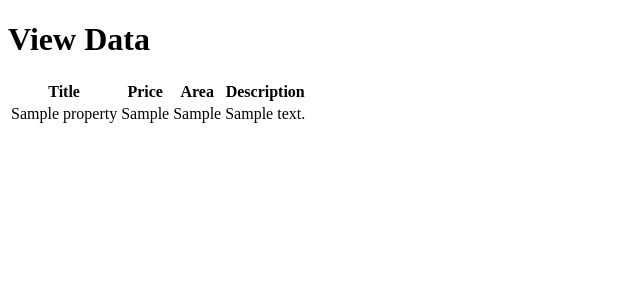
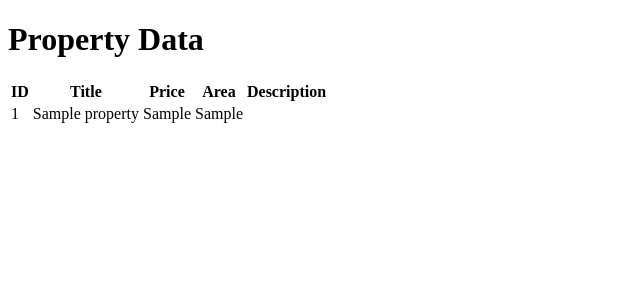
Before and after one commit to Pawan00patel/Address-to-homePlan, a Flask app: page /view_data in a window 1280 px wide. Shown: the top 300 px of the page, without its empty margins (0-640 px from the left). Run offline with Flask 3, Linux system fonts and the light colour scheme; tables that the repository leaves empty hold one stand-in row (values such as "Sample post").

Commit message:
initial commit

```diff
--- a/Text.py
+++ b/Text.py
@@ -3,7 +3,6 @@ from bs4 import BeautifulSoup
 import sqlite3
 
 url = 'https://www.magicbricks.com/property-for-sale/residential-commercial-real-estate?proptype=Multistorey-Apartment,Builder-Floor-Apartment,Penthouse,Studio-Apartment,Residential-House,Villa,Residential-Plot,Commercial-Office-Space,Office-ITPark-SEZ,Commercial-Shop,Commercial-Showroom,Commercial-Land,Industrial-Land,Warehouse/Godown,Industrial-Building,Industrial-Shed&BudgetMin=50-Lacs&BudgetMax=1-Crores&cityName=bangalore'
-
 response = requests.get(url)
 soup = BeautifulSoup(response.text, 'html.parser')
 
@@ -19,6 +18,9 @@ areas = [element.find(string=True, recursive=False).strip() for element in area_
 description_elements = soup.find_all(class_='two-line-truncated')
 descriptions = [element.get_text(strip=True)[:100] + '...' for element in description_elements]
 
+# image_elements = soup.find_all('div', class_='mb-srp__card__container')
+# image_urls = [element.find('img')['src'] for element in image_elements]
+
 data = list(zip(titles, prices, areas, descriptions))
 
 conn = sqlite3.connect('property_data.db')
@@ -32,3 +34,4 @@ for item in data:
 
 conn.commit()
 conn.close()
+#hii this is to verify the commit working or not
--- a/app.py
+++ b/app.py
@@ -17,7 +17,8 @@ def initialize_database():
             title TEXT,
             price TEXT,
             area TEXT,
-            description TEXT
+            description TEXT,
+            images TEXT
         )
     ''')
 
@@ -42,6 +43,17 @@ def run_script():
         result = f'Error: {str(e)}'
 
     return render_template('index.html', result=result)
+# @app.route('/run_image_script', methods=['POST'])
+# def run_image_script():
+#     try:
+#         subprocess.run(['python', 'images.py'])
+#         result = 'Image Script executed successfully.'
+#     except Exception as e:
+#         result = f'Error: {str(e)}'
+#
+#     return render_template('index.html', result=result)
+
+
 @app.route('/view_data')
 def view_data():
     conn = sqlite3.connect('property_data.db')
--- /dev/null
+++ b/migration_script.sql
@@ -0,0 +1,5 @@
+-- migration_script.sql
+
+-- Add the "images" column to the "properties" table
+ALTER TABLE properties
+ADD COLUMN images TEXT;
--- a/templates/view_data.html
+++ b/templates/view_data.html
@@ -1,23 +1,27 @@
 <!DOCTYPE html>
 <html>
 <head>
-    <title>View Data</title>
+    <title>View Property Data</title>
 </head>
 <body>
-    <h1>View Data</h1>
+    <h1>Property Data</h1>
     <table>
         <tr>
+            <th>ID</th>
             <th>Title</th>
             <th>Price</th>
             <th>Area</th>
             <th>Description</th>
+<!--            <th>Image</th>-->
         </tr>
-        {% for item in data %}
+        {% for row in data %}
         <tr>
-            <td>{{ item[1] }}</td>
-            <td>{{ item[2] }}</td>
-            <td>{{ item[3] }}</td>
-            <td>{{ item[4] }}</td>
+            <td>{{ row[0] }}</td>
+            <td>{{ row[1] }}</td>
+            <td>{{ row[2] }}</td>
+            <td>{{ row[3] }}</td>
+<!--            <td>{{ row[4] }}</td>-->
+<!--            <td><img src="{{ url_for('static', filename=row[5]) }}" alt="{{ row[1] }} Image" width="100"></td>-->
         </tr>
         {% endfor %}
     </table>
```
Also changed, not shown: property_data.db, 2 other files.
